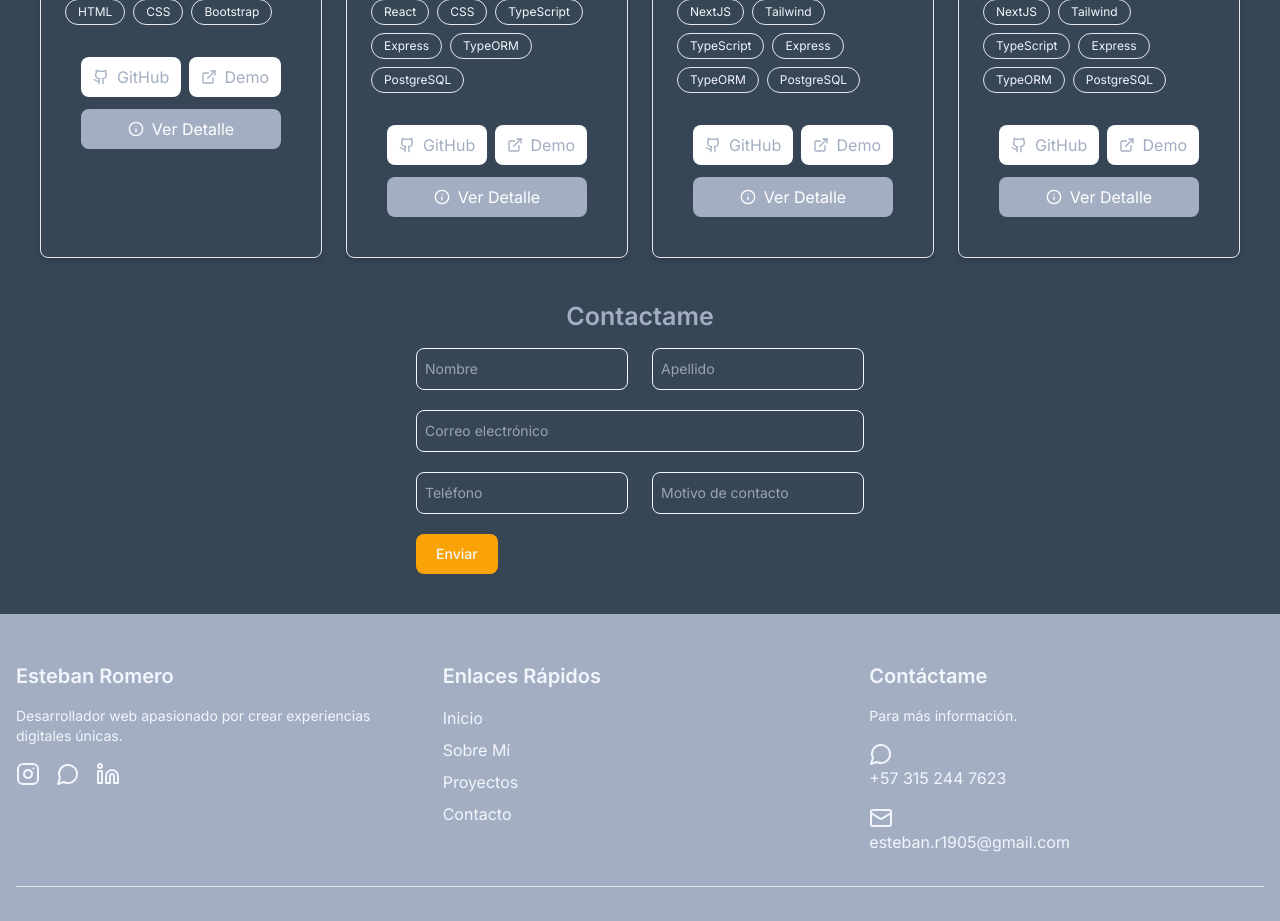
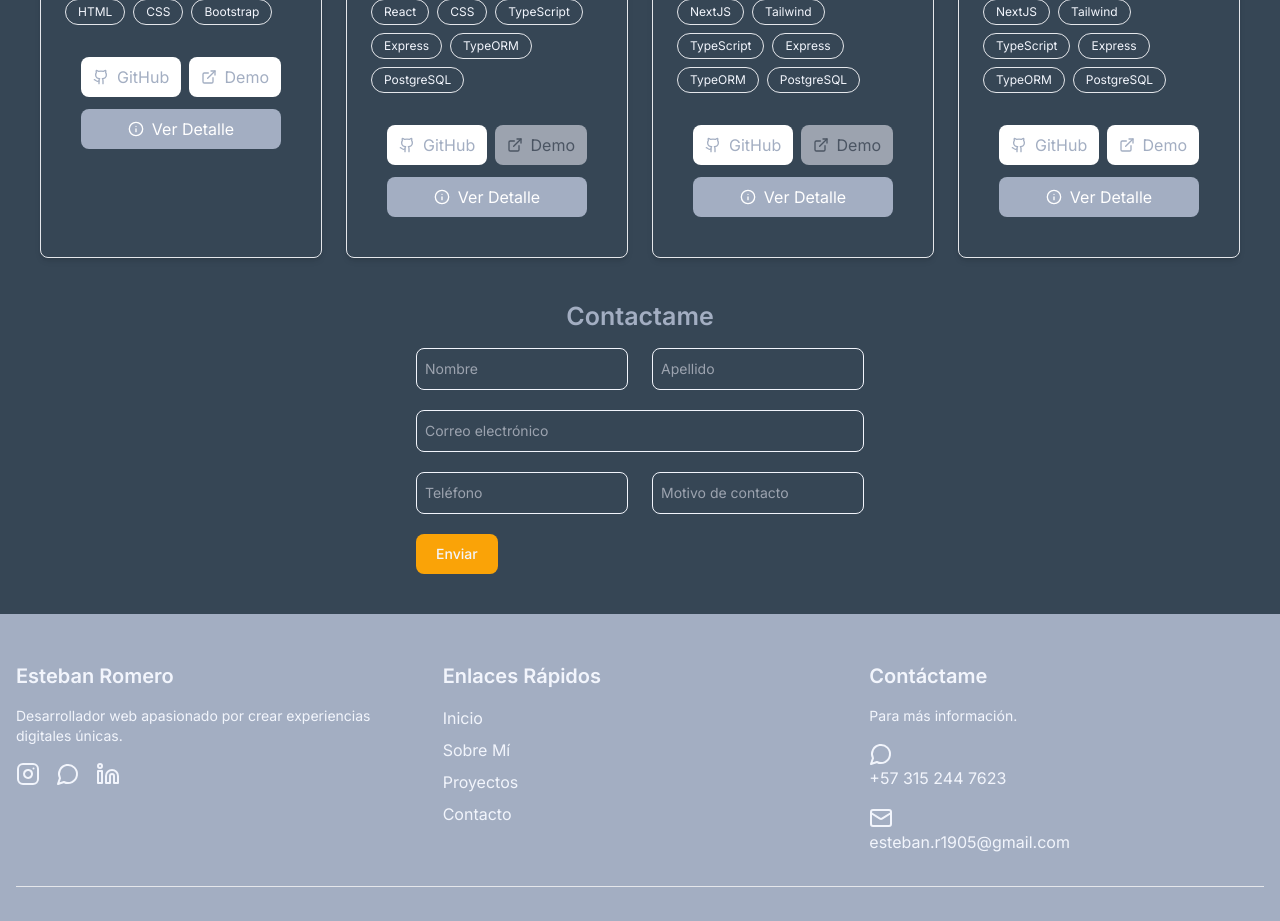
Before and after one commit to estebanrp19/estebanromero, a Next.js app: page / in a window 1280 px wide. Shown: the part 1620-2541 px from the top of the page. Built offline with nearby package versions, Linux system fonts and the light colour scheme.

Commit message:
Disabled boton ver demo

```diff
--- a/src/app/detail/[id]/page.tsx
+++ b/src/app/detail/[id]/page.tsx
@@ -64,10 +64,15 @@ function ProjectDetil() {
               href={project.page}
               target="_blank"
               rel="noopener noreferrer"
-              className="flex items-center px-3 py-2 bg-white text-[#A3AEC2] rounded-lg hover:bg-[#A3AEC2] hover:text-white"
+              className={`flex items-center px-3 py-2 rounded-lg ${
+                project.page
+                  ? "bg-white text-[#A3AEC2] hover:bg-[#A3AEC2] hover:text-white"
+                  : "bg-gray-400 text-gray-600 cursor-not-allowed"
+              }`}
+              aria-disabled={!project.page}
             >
-              <ExternalLinkIcon className="w-5 h-5" />
-              <span>Live Demo</span>
+              <ExternalLinkIcon className="w-5 h-5 mr-1" />
+              <span>Ver Demo</span>
             </a>
           </div>
         </div>
--- a/src/components/Portfolio/index.tsx
+++ b/src/components/Portfolio/index.tsx
@@ -61,8 +61,13 @@ function Portfolio() {
                   </Link>
                   <Link
                     href={project.page}
-                    className="flex items-center px-3 py-2 bg-white text-[#A3AEC2] rounded-lg hover:bg-[#A3AEC2] hover:text-white"
+                    className={`flex items-center px-3 py-2 rounded-lg ${
+                      project.page
+                        ? "bg-white text-[#A3AEC2] hover:bg-[#A3AEC2] hover:text-white"
+                        : "bg-gray-400 text-gray-600 cursor-not-allowed"
+                    }`}
                     target="_blank"
+                    aria-disabled={!project.page}
                   >
                     <ExternalLinkIcon className="w-4 h-4 mr-2" />
                     Demo
```
